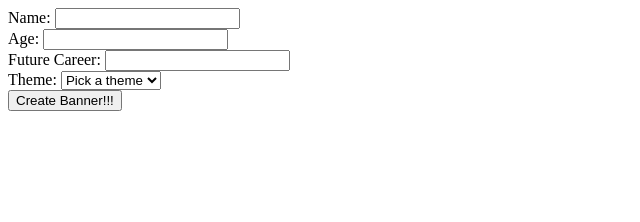
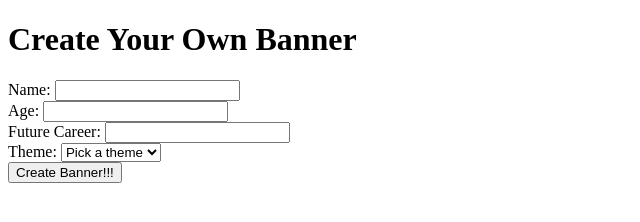
Before and after one commit to kelleyl9631/banner-generator, a plain HTML site: page index.html in a window 1280 px wide. Shown: the whole page, without its empty margins (0-640 px from the left). Drawn offline with nearby package versions, Linux system fonts and the light colour scheme.

Commit message:
add heading

```diff
--- a/index.html
+++ b/index.html
@@ -15,6 +15,7 @@
       </head>
   <body>
     <div id="userInputs">
+      <h1>Create Your Own Banner</h1>
       Name: <input id='name' type="text" name="name"/>
       <br>
       Age: <input id='age' type="text" name="age"/>
```
